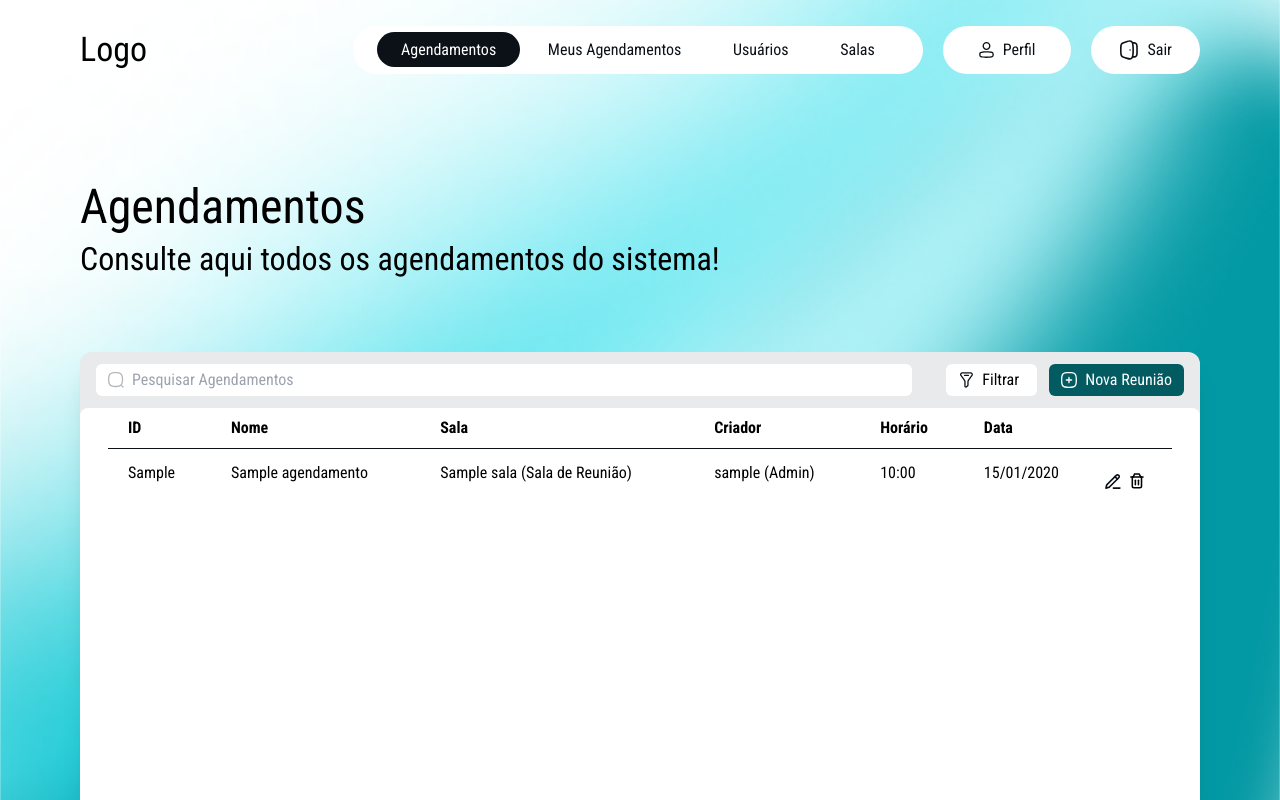
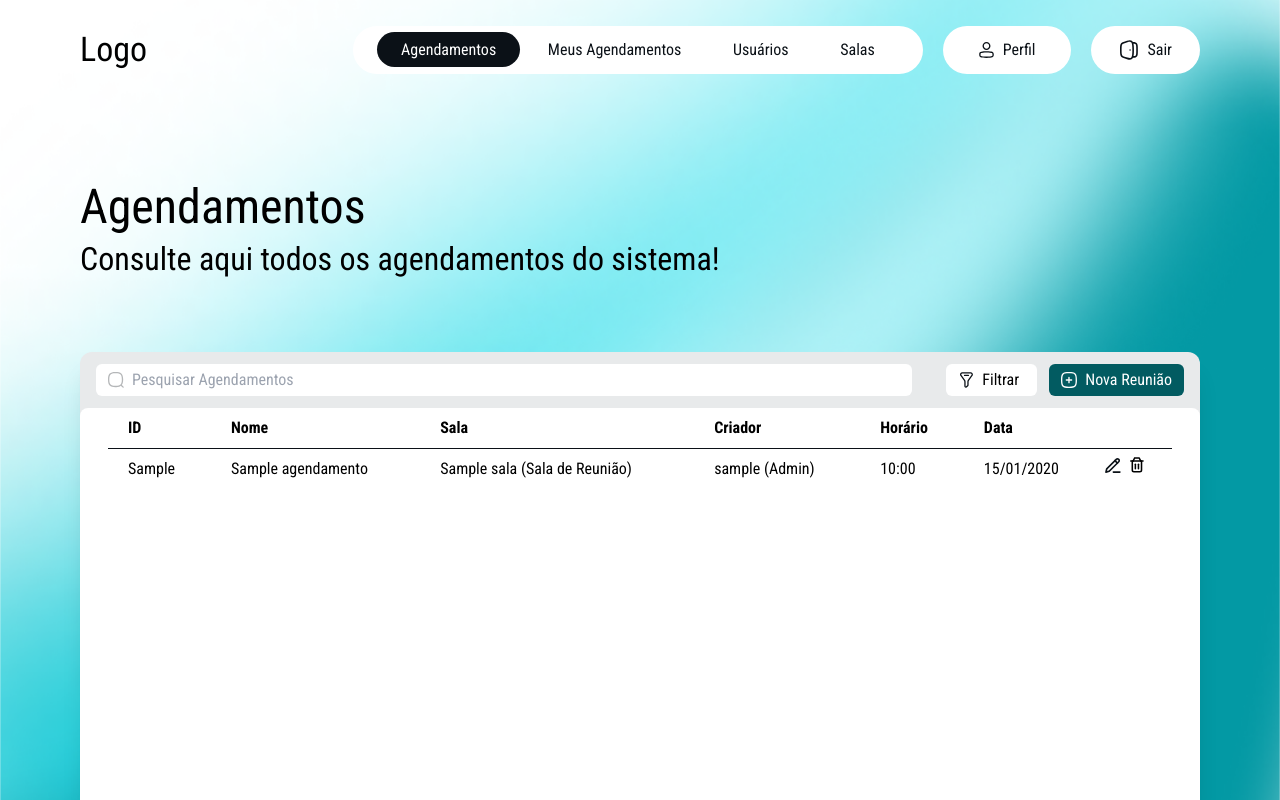
Before and after one commit to MariaLuizaMb/Sistema-de-Agendamento, a Django app: page /home/ in a window 1280 px wide. Run offline with Django 5.2, Linux system fonts and the light colour scheme; a user stored in the database is signed in; tables that the repository leaves empty hold one stand-in row (values such as "Sample post"); some libraries are stand-ins or nearby versions.

Commit message:
fix: remove td

```diff
--- a/templates/admin/index_adm.html
+++ b/templates/admin/index_adm.html
@@ -80,7 +80,6 @@
                                 <td class="px-5 py-2">{{ agendamento.hora_inicio }}</td>
                                 <td class="pl-5 py-2">{{ agendamento.data|date:"d/m/Y" }}</td>
                                 <td class="px-5 py-2 flex gap-2 justify-center">
-                                <td class="px-5 py-2 flex gap-2 justify-center">
                                     <button onclick="abrirModalEditar('{{ agendamento.id }}')"
                                         class="flex items-center p-2 rounded-full text-darkBlue-900 hover:bg-blue-100 transition">
                                         <span class="w-4 h-4 bg-current mask-edit"></span>
```
